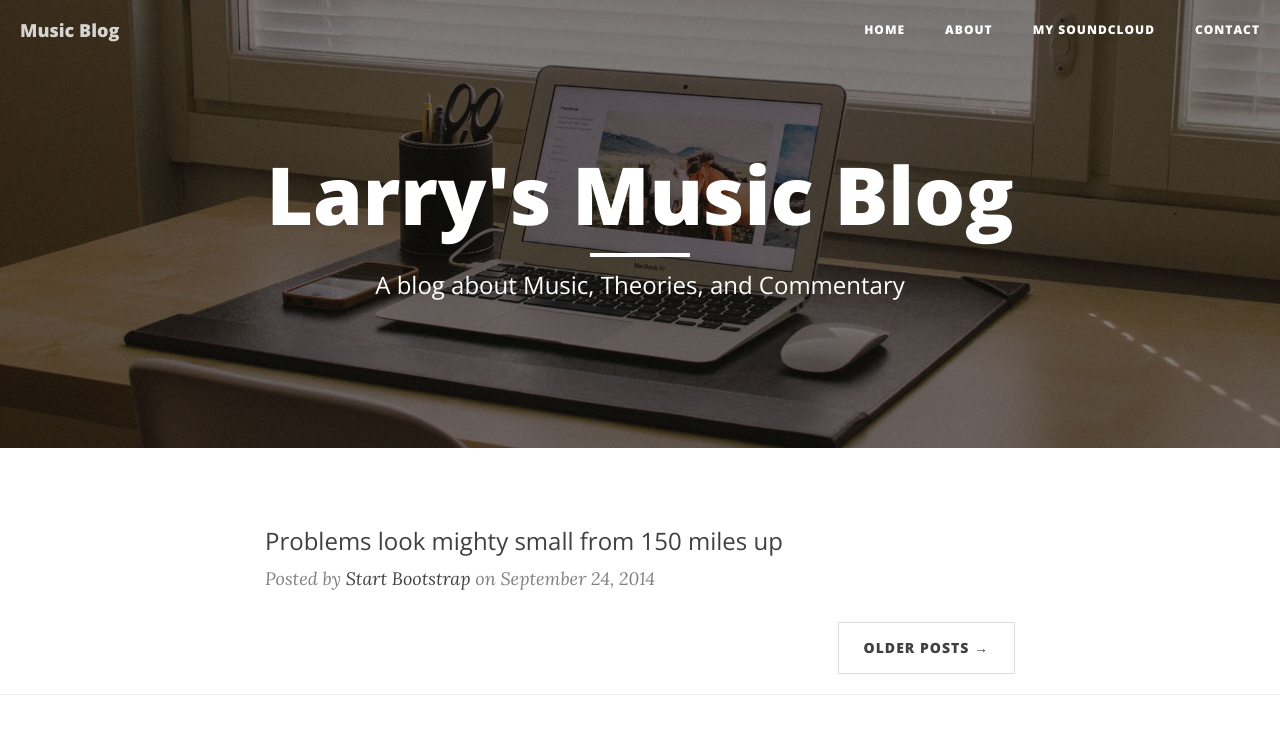
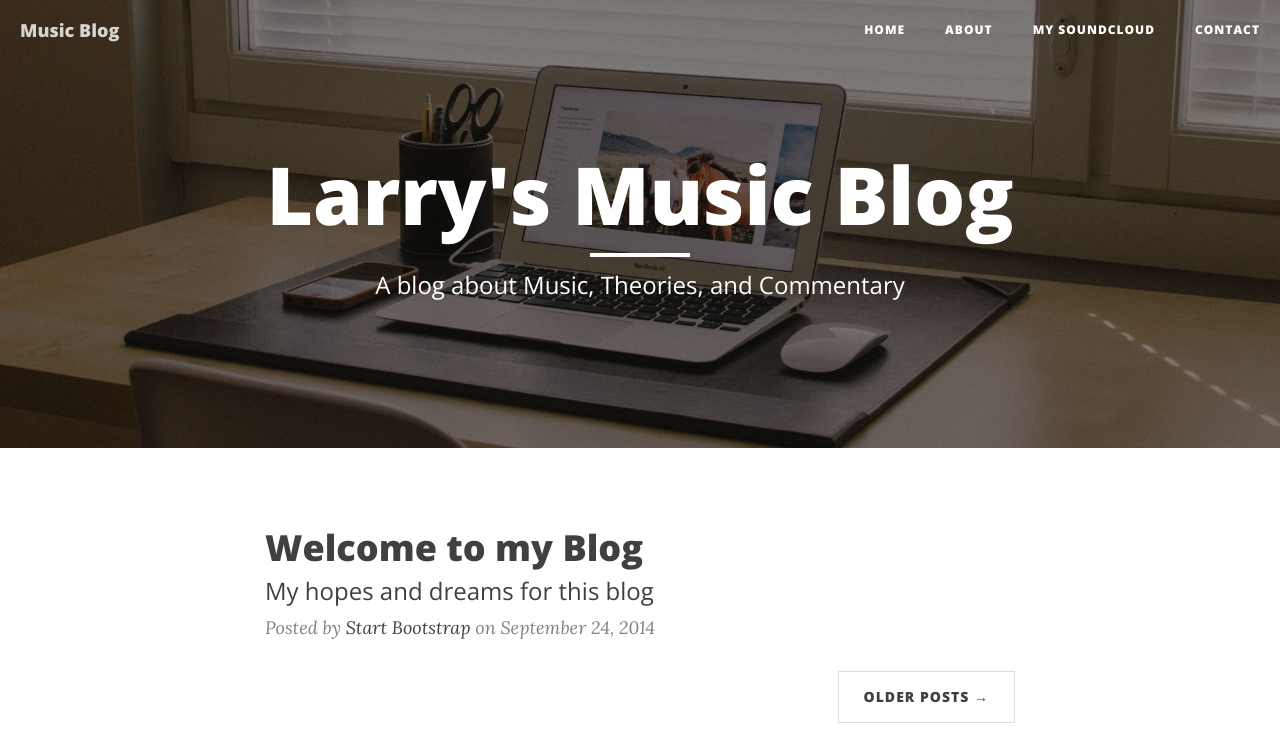
Before and after one commit to laz005/laz005.github.io, a website: page index.html in a window 1280 px wide. Shown: the top 743 px of the page. Drawn offline with nearby package versions, Linux system fonts and the light colour scheme.

Commit message:
Secondary Commit

```diff
--- a/index.html
+++ b/index.html
@@ -92,10 +92,10 @@
                 <div class="post-preview">
                     <a href="post.html">
                         <h2 class="post-title">
-
+                            Welcome to my Blog
                         </h2>
                         <h3 class="post-subtitle">
-                            Problems look mighty small from 150 miles up
+                            My hopes and dreams for this blog
                         </h3>
                     </a>
                     <p class="post-meta">Posted by <a href="#">Start Bootstrap</a> on September 24, 2014</p>
```
